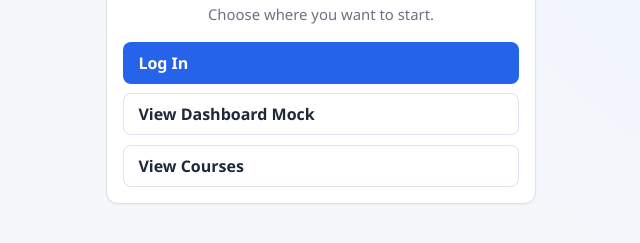
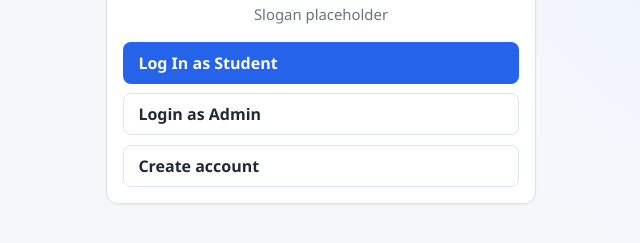
Before and after one commit to MassimoSicilia/SOEN287SmartCourseCompanion, a plain HTML site: page frontend/index.html in a window 1280 px wide. Shown: the part 325-568 px from the top of the page, without its empty margins (319-959 px from the left). Drawn offline with Linux system fonts and the light colour scheme.

Commit message:
minor fix

```diff
--- a/frontend/index.html
+++ b/frontend/index.html
@@ -13,12 +13,18 @@
       <section class="card login-card">
         <header class="login-header">
           <h1 class="login-title">Smart Course Companion</h1>
-          <p class="login-subtitle">Choose where you want to start.</p>
+          <p class="login-subtitle">Slogan placeholder</p>
         </header>
         <div class="login-actions">
-          <a class="btn btn-primary" href="./pages/login.html">Log In</a>
-          <a class="btn btn-outline" href="./pages/dashboard.html">View Dashboard Mock</a>
-          <a class="btn btn-outline" href="./pages/courses.html">View Courses</a>
+          <a class="btn btn-primary" href="./pages/login.html"
+            >Log In as Student</a
+          >
+          <a class="btn btn-outline" href="./pages/dashboard.html"
+            >Login as Admin</a
+          >
+          <a class="btn btn-outline" href="./pages/courses.html"
+            >Create account</a
+          >
         </div>
       </section>
     </main>
--- a/frontend/js/courses.js
+++ b/frontend/js/courses.js
@@ -19,7 +19,7 @@ const coursesGrid = document.getElementById("coursesGrid");
 //saves the courses to local storage
 function saveCourse() {
   localStorage.setItem(storage, JSON.stringify(courses));
-  console.log("Courses saved:", courses);
+  // console.log("Courses saved:", courses);
 }
 
 //loads the courses from local storage
@@ -138,7 +138,7 @@ addCourseForm.addEventListener("submit", (event) => {
   saveCourse();
   renderCourse(course);
   closeAddCourseModal();
-  console.log("Course added:", course);
+  // console.log("Course added:", course);
 });
 
 courses = loadCourses();
```
Also changed, not shown: frontend/pages/courses.html (+2 -2 lines).
